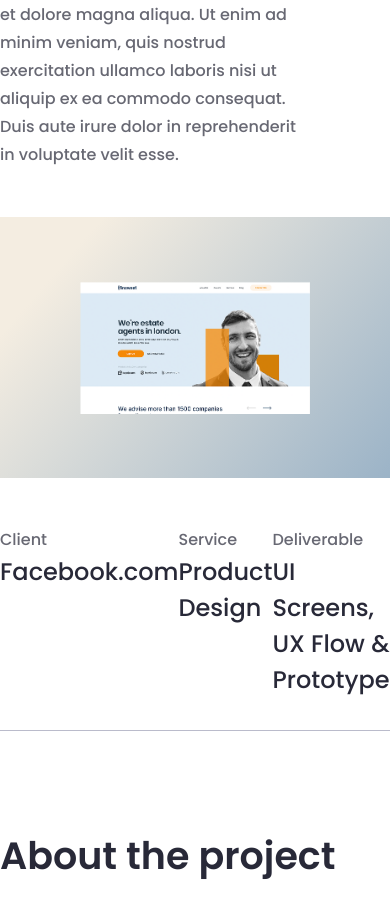
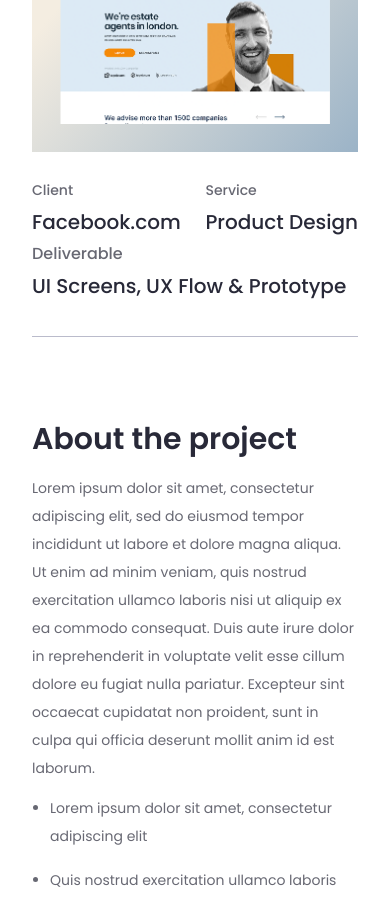
Before and after one commit to veaceslavdiuta/finsweet-app, a React (Create React App) app: page /read-case/1 in a window 390 px wide. Shown: the part 767-1664 px from the top of the page. Built offline with nearby package versions, Linux system fonts and the light colour scheme.

Commit message:
Implement responsive design for Read Case and Read Blog pages

```diff
--- a/src/components/CaseArticle.jsx
+++ b/src/components/CaseArticle.jsx
@@ -1,19 +1,19 @@
 function CaseArticle(props) {
   return (
-    <section className="flex w-full justify-center">
-      <div className="flex w-[840px] flex-col gap-16 pb-28">
-        <div className="flex flex-col gap-6">
-          <h3 className="font-poppins text-4xll font-semibold leading-normal text-dark-blue">
+    <section className="w-full px-8">
+      <div className="container mx-auto flex flex-col gap-16 pb-20 lg:w-[840px] lg:pb-28">
+        <div className="flex flex-col gap-3 md:gap-6">
+          <h3 className="font-poppins text-3xl font-semibold leading-normal text-dark-blue sm:text-4xll">
             About the project
           </h3>
-          <p className="font-poppins text-base font-normal leading-7 text-dark-blue opacity-70">
+          <p className="font-poppins text-sm font-normal leading-7 text-dark-blue opacity-70 sm:text-base">
             {props.aboutCase}
           </p>
           <ul className="flex list-disc flex-col gap-4 pl-[18px]">
             {props.aboutCaseSteps.map((step, index) => (
               <li
                 key={index}
-                className="font-poppins text-base font-normal leading-7 text-dark-blue opacity-70"
+                className="font-poppins text-sm font-normal leading-7 text-dark-blue opacity-70 sm:text-base"
               >
                 {step}
               </li>
@@ -21,25 +21,29 @@ function CaseArticle(props) {
           </ul>
         </div>
         <div
-          className="px-14 py-11"
+          className="p-6 lg:px-14 lg:py-11"
           style={{
             background: props.templateBackground,
           }}
         >
-          <img src="/assets/readCaseImg2.png" alt="imageCase" />
+          <img
+            src="/assets/readCaseImg2.png"
+            className="h-full w-full"
+            alt="imageCase"
+          />
         </div>
-        <div className="flex flex-col gap-6">
-          <h3 className="font-poppins text-4xll font-semibold leading-normal text-dark-blue">
+        <div className="flex flex-col gap-3 md:gap-6">
+          <h3 className="font-poppins text-3xl font-semibold leading-normal text-dark-blue sm:text-4xll">
             How we do it
           </h3>
-          <p className="font-poppins text-base font-normal leading-7 text-dark-blue opacity-70">
+          <p className="font-poppins text-sm font-normal leading-7 text-dark-blue opacity-70 sm:text-base">
             {props.howWeDoCase}
           </p>
           <ul className="flex list-disc flex-col gap-4 pl-[18px]">
             {props.howWeDoCaseSteps.map((step, index) => (
               <li
                 key={index}
-                className="font-poppins text-base font-normal leading-7 text-dark-blue opacity-70"
+                className="font-poppins text-sm font-normal leading-7 text-dark-blue opacity-70 sm:text-base"
               >
                 {step}
               </li>
--- a/src/components/CaseInformation.jsx
+++ b/src/components/CaseInformation.jsx
@@ -1,20 +1,20 @@
 function CaseInformation(props) {
   return (
-    <section className="flex w-full justify-center py-24">
-      <div className="flex w-full max-w-screen-lg flex-col gap-12">
+    <section className="w-full px-8 py-20 lg:py-24 2xl:px-0">
+      <div className="container mx-auto flex max-w-screen-lg flex-col gap-6 lg:gap-12">
         <div className="flex flex-col items-start gap-4">
-          <h6 className="font-poppins text-2xl font-normal leading-9 text-dark-blue opacity-80">
+          <h6 className="font-poppins text-xl font-normal leading-9 text-dark-blue opacity-80 sm:text-2xl">
             Web design and development
           </h6>
-          <h2 className="w-[65%] font-poppins text-5xl font-semibold leading-snug text-dark-blue">
+          <h2 className="font-poppins text-3xl font-semibold leading-snug text-dark-blue md:text-4xl lg:w-[65%] lg:text-5xl">
             {props.caseName}
           </h2>
-          <p className="w-[80%] font-poppins text-base font-medium leading-7 text-dark-blue opacity-70">
+          <p className="font-poppins text-sm font-medium leading-7 text-dark-blue opacity-70 sm:text-base md:w-[80%]">
             {props.caseDescription}
           </p>
         </div>
         <div
-          className="px-20 py-16"
+          className="p-7 md:px-14 md:py-10 lg:px-20 lg:py-16"
           style={{
             background: props.templateBackground,
           }}
@@ -25,28 +25,28 @@ function CaseInformation(props) {
             alt={props.templateImage}
           />
         </div>
-        <div className="flex justify-between border-b border-b-tint-blue border-opacity-30 pb-8">
+        <div className="flex flex-wrap justify-between border-b border-b-tint-blue border-opacity-30 pb-8">
           <div>
-            <p className="font-poppins text-base font-medium leading-7 text-dark-blue opacity-70">
+            <p className="font-poppins text-sm font-medium leading-7 text-dark-blue opacity-70 sm:text-base">
               Client
             </p>
-            <h6 className="font-poppins text-2xl font-medium leading-9 text-dark-blue">
+            <h6 className="font-poppins text-xl font-medium leading-9 text-dark-blue sm:text-2xl">
               {props.caseClient}
             </h6>
           </div>
           <div>
-            <p className="font-poppins text-base font-medium leading-7 text-dark-blue opacity-70">
+            <p className="font-poppins text-sm font-medium leading-7 text-dark-blue opacity-70 sm:text-base">
               Service
             </p>
-            <h6 className="font-poppins text-2xl font-medium leading-9 text-dark-blue">
+            <h6 className="font-poppins text-xl font-medium leading-9 text-dark-blue sm:text-2xl">
               {props.caseService}
             </h6>
           </div>
           <div>
-            <p className="font-poppins text-base font-medium leading-7 text-dark-blue opacity-70">
+            <p className="font-poppins font-medium leading-7 text-dark-blue opacity-70 sm:text-base">
               Deliverable
             </p>
-            <h6 className="font-poppins text-2xl font-medium leading-9 text-dark-blue">
+            <h6 className="font-poppins text-xl font-medium leading-9 text-dark-blue sm:text-2xl">
               {props.caseDeliverable}
             </h6>
           </div>
--- a/src/components/CaseKeywords.jsx
+++ b/src/components/CaseKeywords.jsx
@@ -1,27 +1,27 @@
 function CaseKeywords() {
   return (
-    <section className="flex w-full justify-center pb-28">
-      <div className="w-full max-w-screen-lg">
-        <ul className="flex justify-between gap-14 border-y border-dark-blue border-opacity-20 py-6">
-          <li className="font-poppins text-2xl font-medium leading-9 text-royal-blue">
+    <section className="w-full pb-20 lg:pb-28">
+      <div className="container mx-auto w-full max-w-screen-lg">
+        <ul className="flex flex-wrap justify-center gap-7 border-y border-dark-blue border-opacity-20 lg:gap-14 lg:py-6">
+          <li className="font-poppins text-xl font-medium leading-9 text-royal-blue sm:text-2xl">
             Keywords
           </li>
-          <li className="font-poppins text-lg font-medium leading-8 text-dark-blue opacity-70">
+          <li className="font-poppins text-base font-medium leading-8 text-dark-blue opacity-70 sm:text-lg">
             Design
           </li>
-          <li className="font-poppins text-lg font-medium leading-8 text-dark-blue opacity-70">
+          <li className="font-poppins text-base font-medium leading-8 text-dark-blue opacity-70 sm:text-lg">
             UI/UX
           </li>
-          <li className="font-poppins text-lg font-medium leading-8 text-dark-blue opacity-70">
+          <li className="font-poppins text-base font-medium leading-8 text-dark-blue opacity-70 sm:text-lg">
             Wireframing
           </li>
-          <li className="font-poppins text-lg font-medium leading-8 text-dark-blue opacity-70">
+          <li className="font-poppins text-base font-medium leading-8 text-dark-blue opacity-70 sm:text-lg">
             Branding
           </li>
-          <li className="font-poppins text-lg font-medium leading-8 text-dark-blue opacity-70">
+          <li className="font-poppins text-base font-medium leading-8 text-dark-blue opacity-70 sm:text-lg">
             Development
           </li>
-          <li className="font-poppins text-lg font-medium leading-8 text-dark-blue opacity-70">
+          <li className="font-poppins text-base font-medium leading-8 text-dark-blue opacity-70 sm:text-lg">
             Webflow
           </li>
         </ul>
--- a/src/routes/ReadBlog.jsx
+++ b/src/routes/ReadBlog.jsx
@@ -12,14 +12,14 @@ function ReadBlog() {
   }, [id]);
 
   return (
-    <main className="container mx-auto max-w-screen-xl py-32">
+    <main className="container mx-auto max-w-screen-xl px-8 py-20 lg:py-32 2xl:px-0">
       {post && (
         <div className="flex flex-col items-center gap-20">
-          <div className="flex flex-col items-center gap-6">
-            <h1 className="w-[75%] text-center font-poppins text-5xl font-semibold leading-snug text-dark-blue">
+          <div className="flex flex-col items-center gap-3 md:gap-6">
+            <h1 className="text-center font-poppins text-3xl font-semibold leading-snug text-dark-blue sm:text-4xl md:text-5xl lg:w-[75%]">
               {post.postName}
             </h1>
-            <h5 className="flex gap-4 font-poppins text-base font-medium leading-7 text-dark-blue">
+            <h5 className="flex gap-4 font-poppins text-sm font-medium leading-7 text-dark-blue sm:text-base">
               <span className="opacity-85">{post.postAuthor}</span>
               Posted on {post.postData}
             </h5>
@@ -29,37 +29,37 @@ function ReadBlog() {
               alt="FeaturedBlog"
             />
           </div>
-          <div className="flex w-[840px] flex-col gap-8">
-            <h3 className="font-poppins text-4xll font-semibold leading-normal text-dark-blue">
+          <div className="flex flex-col gap-4 md:gap-8 lg:w-[840px]">
+            <h3 className="font-poppins text-3xl font-semibold leading-normal text-dark-blue sm:text-4xll">
               {post.postTitle}
             </h3>
-            <p className="font-poppins text-base font-normal leading-7 text-dark-blue opacity-70">
+            <p className="font-poppins text-sm font-normal leading-7 text-dark-blue opacity-70 sm:text-base">
               {post.postTitleDescr}
             </p>
-            <h3 className="font-poppins text-4xll font-semibold leading-normal text-dark-blue">
+            <h3 className="font-poppins text-3xl font-semibold leading-normal text-dark-blue sm:text-4xll">
               {post.aboutPost}
             </h3>
-            <p className="font-poppins text-base font-normal leading-7 text-dark-blue opacity-70">
+            <p className="font-poppins text-sm font-normal leading-7 text-dark-blue opacity-70 sm:text-base">
               {post.aboutPostDescr}
             </p>
             <ul className="flex list-disc flex-col gap-4 pl-[18px]">
               {post.aboutPostSteps.map((step, index) => (
                 <li
                   key={index}
-                  className="font-poppins text-base font-normal leading-7 text-dark-blue opacity-70"
+                  className="font-poppins text-sm font-normal leading-7 text-dark-blue opacity-70 sm:text-base"
                 >
                   {step}
                 </li>
               ))}
             </ul>
-            <p className="font-poppins text-base font-normal leading-7 text-dark-blue opacity-70">
+            <p className="font-poppins text-sm font-normal leading-7 text-dark-blue opacity-70 sm:text-base">
               {post.aboutPostFin}
             </p>
             <img src="/assets/readBlog2.jpg" alt="blog-image" />
-            <h3 className="font-poppins text-4xll font-semibold leading-normal text-dark-blue">
+            <h3 className="font-poppins text-3xl font-semibold leading-normal text-dark-blue sm:text-4xll">
               {post.postConclusionTitle}
             </h3>
-            <p className="font-poppins text-base font-normal leading-7 text-dark-blue opacity-70">
+            <p className="font-poppins text-sm font-normal leading-7 text-dark-blue opacity-70 sm:text-base">
               {post.postConclusionDescr}
             </p>
           </div>
```
